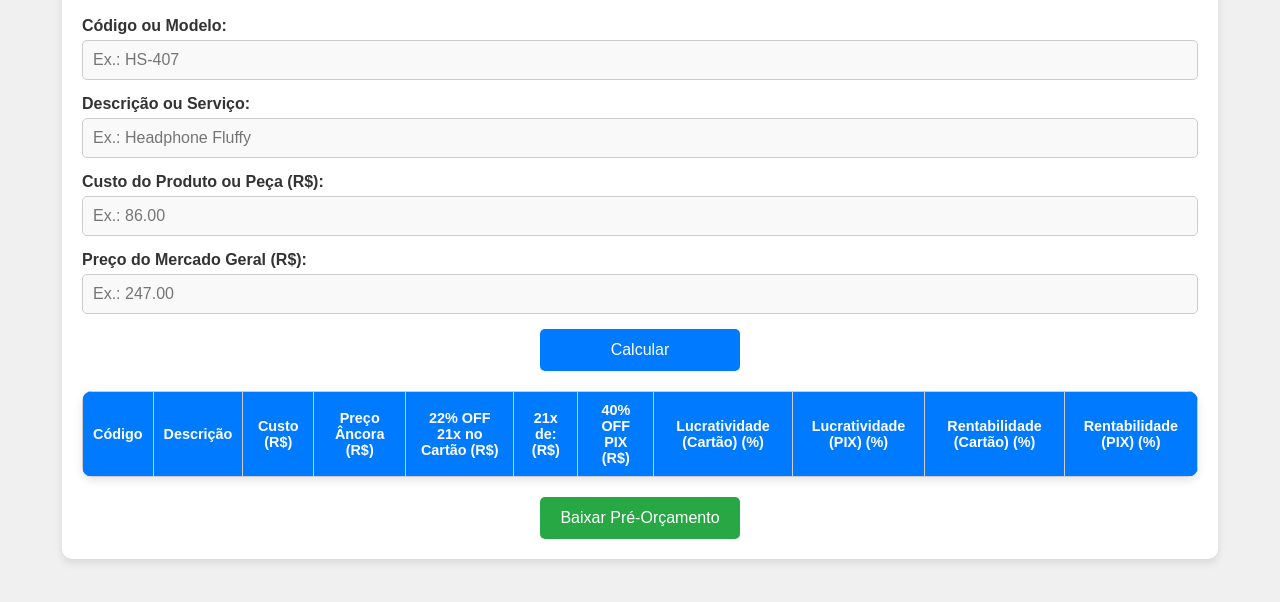
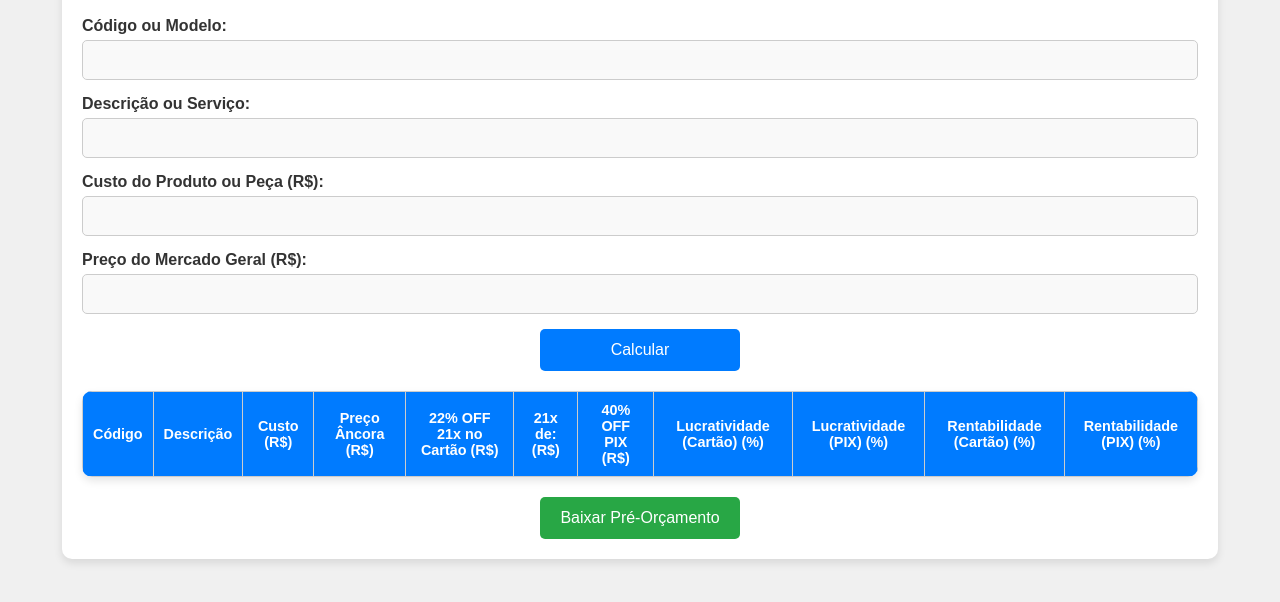
Before and after one commit to anna-fogaca/sistema-precificacao, a plain HTML site: page index.html in a window 1280 px wide. Shown: the part 168-770 px from the top of the page. Drawn offline with nearby package versions, Linux system fonts and the light colour scheme.

Commit message:
Update index.html

```diff
--- a/index.html
+++ b/index.html
@@ -17,16 +17,16 @@
         <!-- Formulário de Precificação -->
         <form id="precificacaoForm">
             <label for="codigo">Código ou Modelo:</label>
-            <input type="text" id="codigo" name="codigo" placeholder="Ex.: HS-407" required>
+            <input type="text" id="codigo" name="codigo" required>
 
             <label for="descricao">Descrição ou Serviço:</label>
-            <input type="text" id="descricao" name="descricao" placeholder="Ex.: Headphone Fluffy" required>
+            <input type="text" id="descricao" name="descricao" required>
 
             <label for="custo">Custo do Produto ou Peça (R$):</label>
-            <input type="number" id="custo" name="custo" placeholder="Ex.: 86.00" step="0.01" required>
+            <input type="number" id="custo" name="custo" step="0.01" required>
 
             <label for="precoMercado">Preço do Mercado Geral (R$):</label>
-            <input type="number" id="precoMercado" name="precoMercado" placeholder="Ex.: 247.00" step="0.01" required>
+            <input type="number" id="precoMercado" name="precoMercado" step="0.01" required>
 
             <button type="submit">Calcular</button>
         </form>
```
